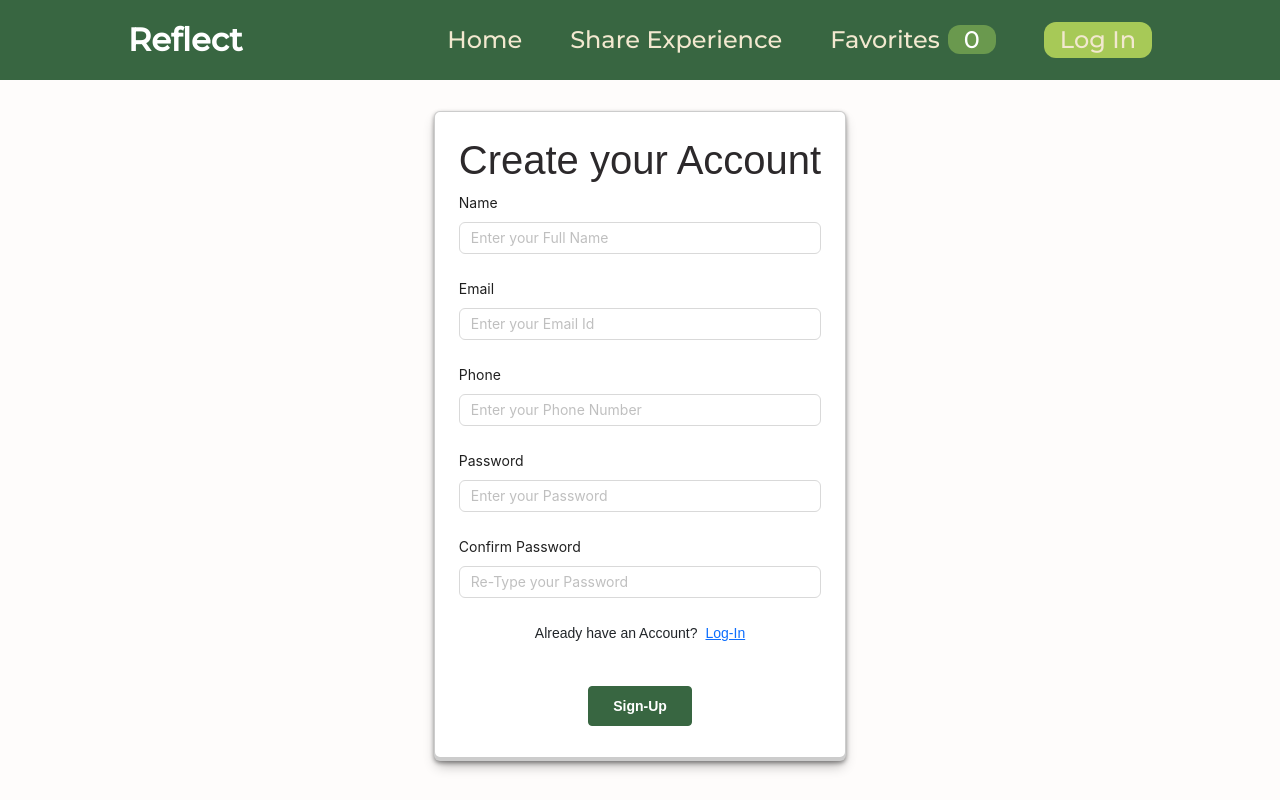
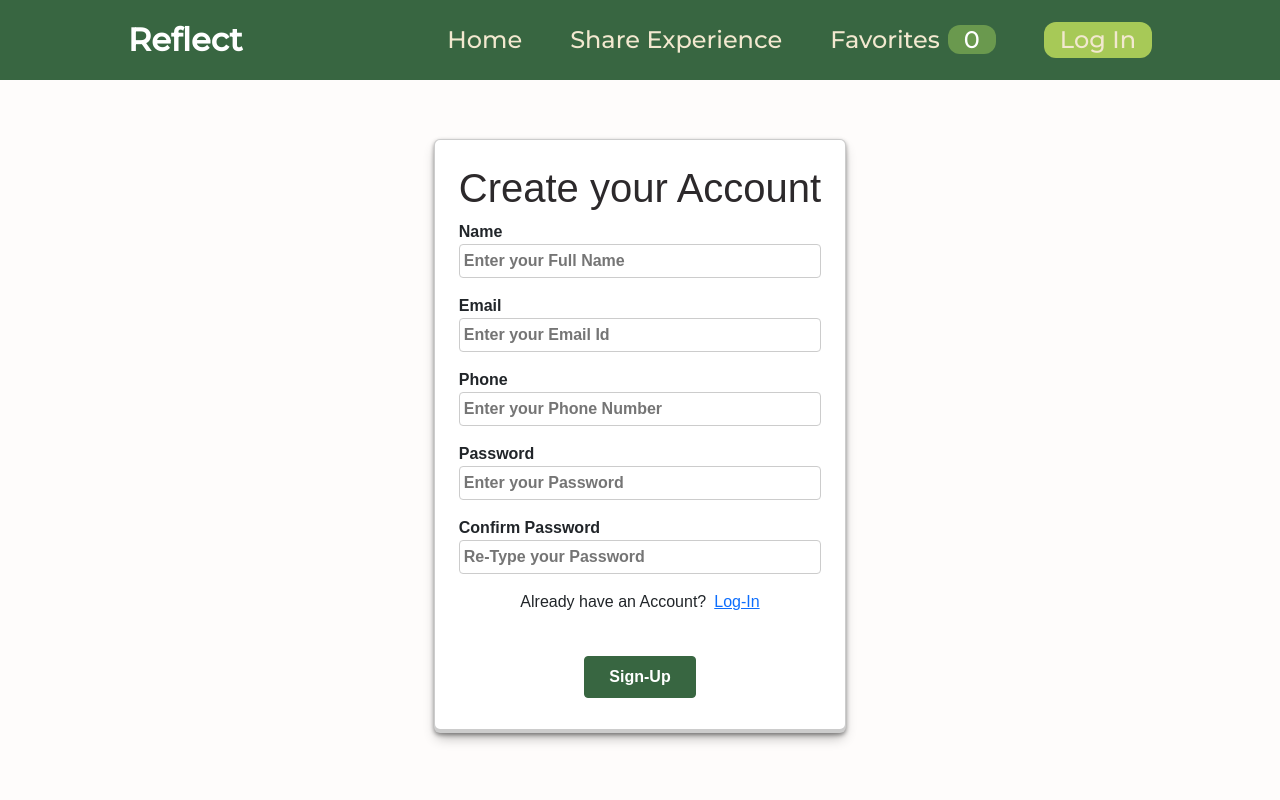
Before and after one commit to Tanushree227/reflect, a React (Create React App) app: page /signup in a window 1280 px wide. Built offline with nearby package versions, Linux system fonts and the light colour scheme.

Commit message:
changed form UI

```diff
--- a/src/components/share/LoginForm.js
+++ b/src/components/share/LoginForm.js
@@ -1,5 +1,4 @@
 import React from "react";
-import { Form, Input } from "antd";
 import "./signupform.css";
 import { Link } from "react-router-dom";
 
@@ -9,7 +8,7 @@ function LoginForm() {
   };
   return (
     <div className="form-container">
-      <Form
+      <form
         layout="vertical"
         onFinish={onFinishHandler}
         className="register-form card p-5"
@@ -21,16 +20,20 @@ function LoginForm() {
             Sign - Up
           </Link>
         </p>
-        <Form.Item label="Email" name="email">
-          <Input type="email" placeholder="Enter your Email Id" required />
-        </Form.Item>
-        <Form.Item label="Password" name="password">
-          <Input type="password" placeholder="Enter your Password" required />
-        </Form.Item>
+        <div className="control">
+        <label name="email">Email
+          <input type="email" placeholder="Enter your Email Id" required />
+        </label>
+        </div>
+        <div className="control">
+        <label  name="password">Password
+          <input type="password" placeholder="Enter your Password" required />
+        </label>
+        </div>
         <div className="actions">
           <button type="submit">Log In</button>
         </div>
-      </Form>
+      </form>
     </div>
   );
 }
--- a/src/components/share/SignupForm.js
+++ b/src/components/share/SignupForm.js
@@ -1,5 +1,4 @@
 import React from "react";
-import { Form, Input } from "antd";
 import { Link } from "react-router-dom";
 import "./signupform.css";
 import { useRef } from "react";
@@ -27,57 +26,67 @@ function SignupForm(props) {
       password: enteredPassword,
       c_password: enteredCPassword,
     };
-    props.onSignup(userData);
+        props.onSignup(userData);
   }
 
   return (
     <div className="form-container">
-      <Form
+      <form
         layout="vertical"
         onSubmit= {submitHandler}
         className="register-form card p-4"
       >
         <h1 className="text-center">Create your Account</h1>
-        <Form.Item label="Name" name="fullname">
-          <Input
+        <div className="control">
+        <label name="fullname">Name
+          <input
             type="text"
             placeholder="Enter your Full Name"
             ref={fullnameInputRef}
             required
           />
-        </Form.Item>
-        <Form.Item label="Email" name="email">
-          <Input
+        </label>
+        </div>
+        <div className="control">
+        <label name="email">Email
+          <input
             type="email"
             placeholder="Enter your Email Id"
             ref={emailInputRef}
             required
           />
-        </Form.Item>
-        <Form.Item label="Phone" name="phone">
-          <Input
+        </label>
+        </div>
+        <div className="control">
+        <label name="phone">Phone
+          <input
             type="phone"
             placeholder="Enter your Phone Number"
             ref={phoneInputRef}
             required
           />
-        </Form.Item>
-        <Form.Item label="Password" name="password">
-          <Input
+        </label>
+        </div>
+        <div className="control">
+        <label label="Password" name="password">Password
+          <input
             type="password"
             placeholder="Enter your Password"
             ref={passwordInputRef}
             required
           />
-        </Form.Item>
-        <Form.Item label="Confirm Password" name="c_password">
-          <Input
+        </label>
+        </div>
+        <div className="control">
+        <label name="c_password">Confirm Password
+          <input
             type="password"
             placeholder="Re-Type your Password"
             ref={c_passwordInputRef}
             required
           />
-        </Form.Item>
+        </label>
+        </div>
         <p>
           Already have an Account?
           <Link to="/login" className="ms-2">
@@ -87,7 +96,7 @@ function SignupForm(props) {
         <div className="actions">
           <button type="submit">Sign-Up</button>
         </div>
-      </Form>
+      </form>
     </div>
   );
 }
--- a/src/components/share/signupform.css
+++ b/src/components/share/signupform.css
@@ -10,6 +10,25 @@
   padding: 1rem;
     border: 1px solid rgba(0, 0, 0, 0.2);
     font-family: 'Poppins', sans-serif;
+}
+
+.control {
+  margin-bottom: 0.5rem;
+}
+
+.control label {
+  display: block;
+  font-weight: bold;
+  margin-bottom: 0.5rem;
+}
+
+.control input {
+  display: block;
+  font: inherit;
+  border-radius: 4px;
+  border: 1px solid #ccc;
+  padding: 0.25rem;
+  width: 100%;
 }
 
 .actions {
```
